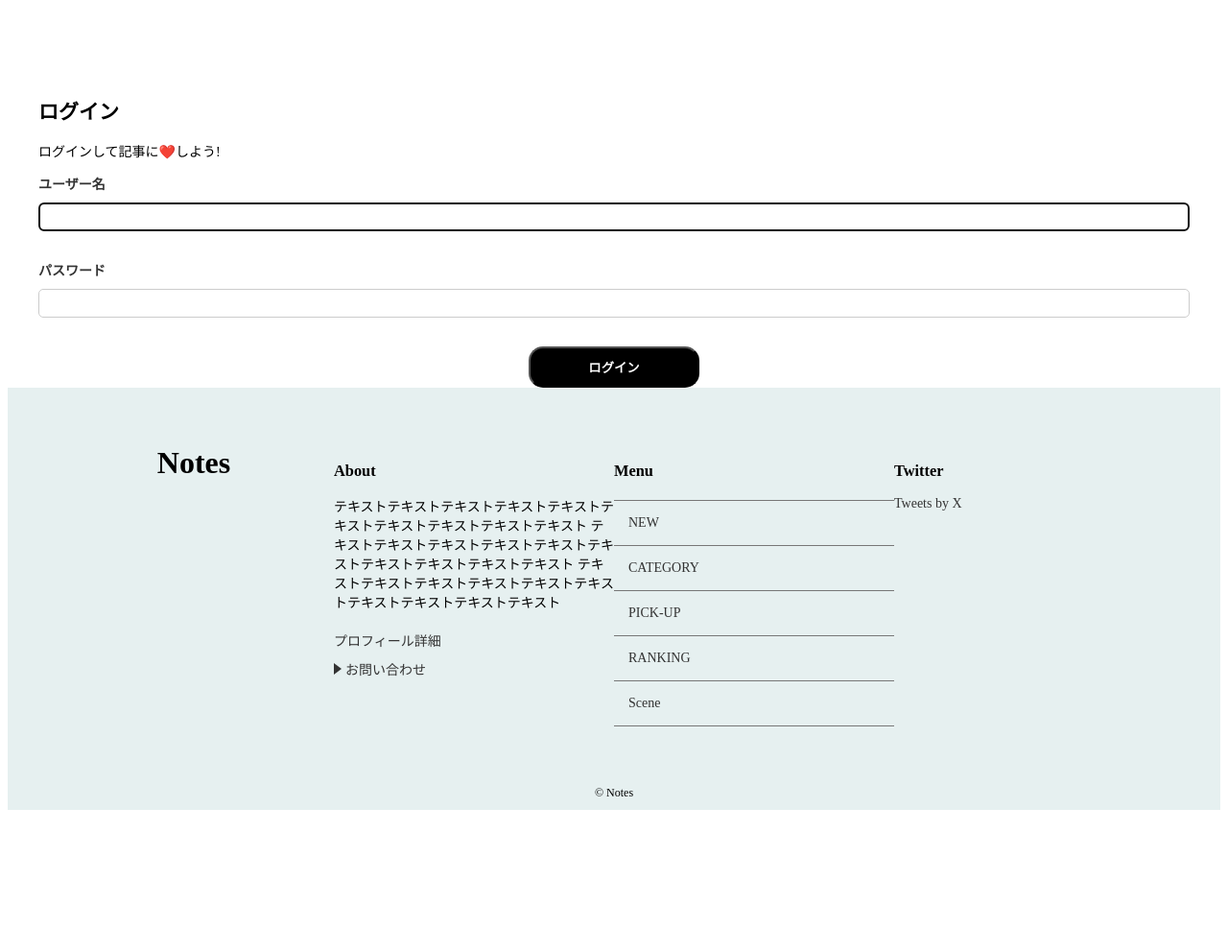
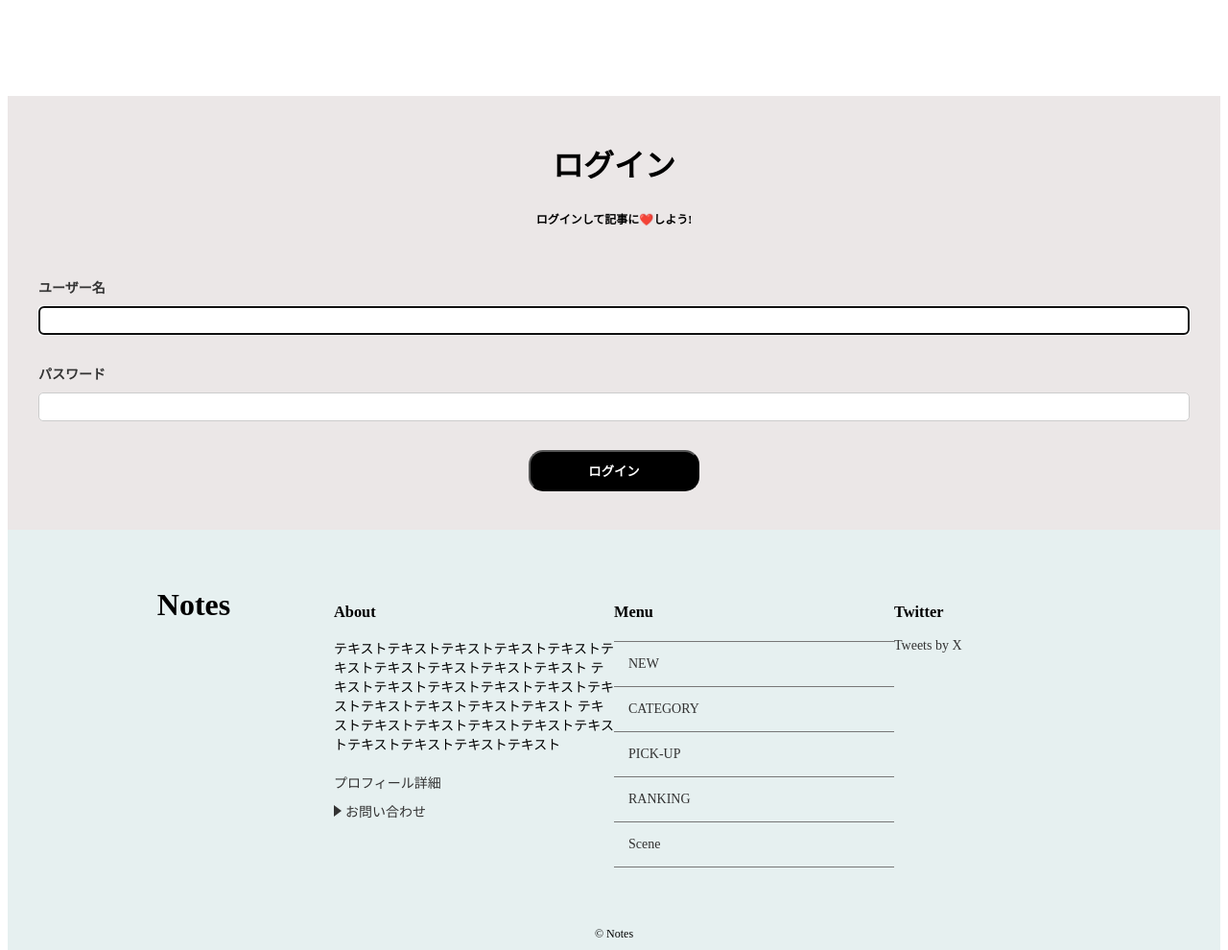
Before and after one commit to SushiRocket/django, a Django app: page /accounts/login/ in a window 1280 px wide. Shown: the part 142-1132 px from the top of the page at 96% size. Before the commit the page ends 986 px from the top, so only its background shows below. Run offline with Django 5.2, Linux system fonts and the light colour scheme; some libraries are stand-ins or nearby versions.

Commit message:
login.cssを記述

```diff
--- a/project4/notes/static/notes/css/login.css
+++ b/project4/notes/static/notes/css/login.css
@@ -0,0 +1,54 @@
+/*login-containerについて
+------------------------------------------*/
+.login-container {
+    padding: 20px 30px 40px 30px;
+    background-color: #EBE7E7;
+}
+/*login-top-containerについて
+------------------------------------------*/
+.login-top-container {
+    padding-bottom: 40px;
+}
+.login-top-container h2 {
+    font-size: 2rem;
+    font-weight: bold;
+    text-align: center;
+}
+.login-top-container p {
+    font-size: 0.75rem;
+    font-weight: bold;
+    text-align: center;
+}
+/*login-form-containerについて
+------------------------------------------*/
+.form-group {
+    margin-bottom: 30px;
+}
+input {
+    height: 30px;
+    width: 100%;
+    padding: 10px;
+    font-size: 1rem;
+    border: 1px solid #ccc;
+    border-radius: 5px;
+    box-sizing: border-box;
+    transition: border-color 0.3s ease, box-shadow 0.3s ease;
+}
+label {
+    font-weight: bold;
+    margin-bottom: 10px;
+    display: block;
+    color: #333;
+}
+/*ログインボタンについて
+------------------------------------------*/
+.login-btn {
+    text-align: center;
+}
+.login-btn button {
+    padding: 10px 60px;
+    background-color: #000;
+    border-radius: 15px;
+    font-weight: bold;
+    color: #ffffff;
+}
--- a/project4/notes/templates/notes/base.html
+++ b/project4/notes/templates/notes/base.html
@@ -15,6 +15,7 @@
     <link rel="stylesheet" href="{% static 'notes/css/contact_confirm.css' %}">
     <link rel="stylesheet" href="{% static 'notes/css/contact_success.css' %}">
     <link rel="stylesheet" href="{% static 'notes/css/signup.css' %}">
+    <link rel="stylesheet" href="{% static 'notes/css/login.css' %}">
     {% endblock %}
 
 
--- a/project4/notes/templates/registration/login.html
+++ b/project4/notes/templates/registration/login.html
@@ -19,7 +19,7 @@
           {{ field.errors }}
         </div>
         {% endfor %}
-        <div class="signup-btn">
+        <div class="login-btn">
           <button type="submit">ログイン</button>
         </div>
       </form>
```
Also changed, not shown: project4/db.sqlite3.
